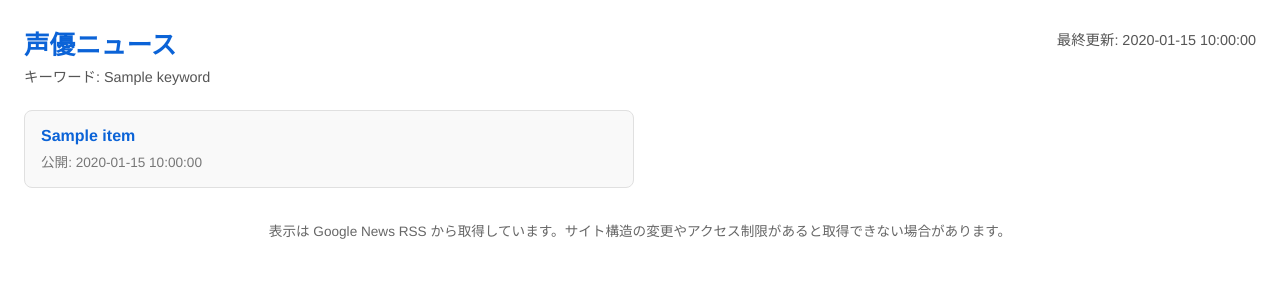
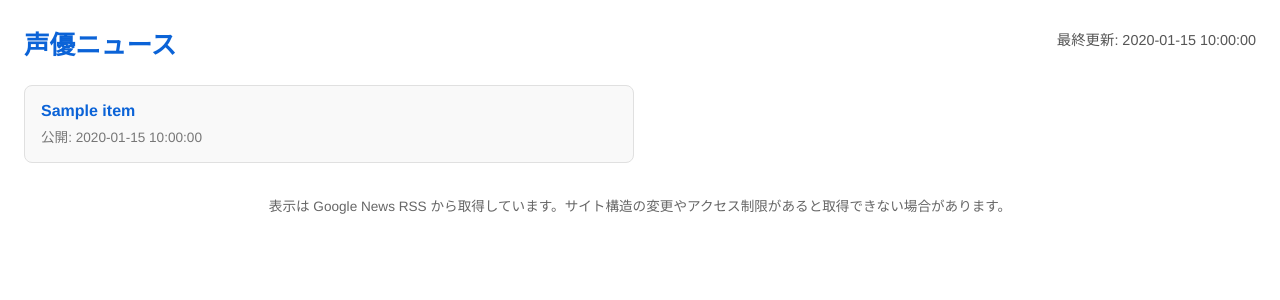
Before and after one commit to yoguze/seiyu-researcher, a Flask app: template templates/index.html in a window 1280 px wide. Shown: the top 300 px of the page. Run offline with Flask 2, Linux system fonts and the light colour scheme; the template is opened without the code that fills it: most values are stand-ins (such as "Sample title", 1, 10 or a date in 2020).

Commit message:
first commit

```diff
--- a/templates/index.html
+++ b/templates/index.html
@@ -10,7 +10,6 @@
     <header>
         <div>
             <h1>声優ニュース</h1>
-            <div class="meta">キーワード: {{ keywords | join(' / ') }}</div>
         </div>
         <div class="meta">最終更新: {{ last_updated }}</div>
     </header>
```
